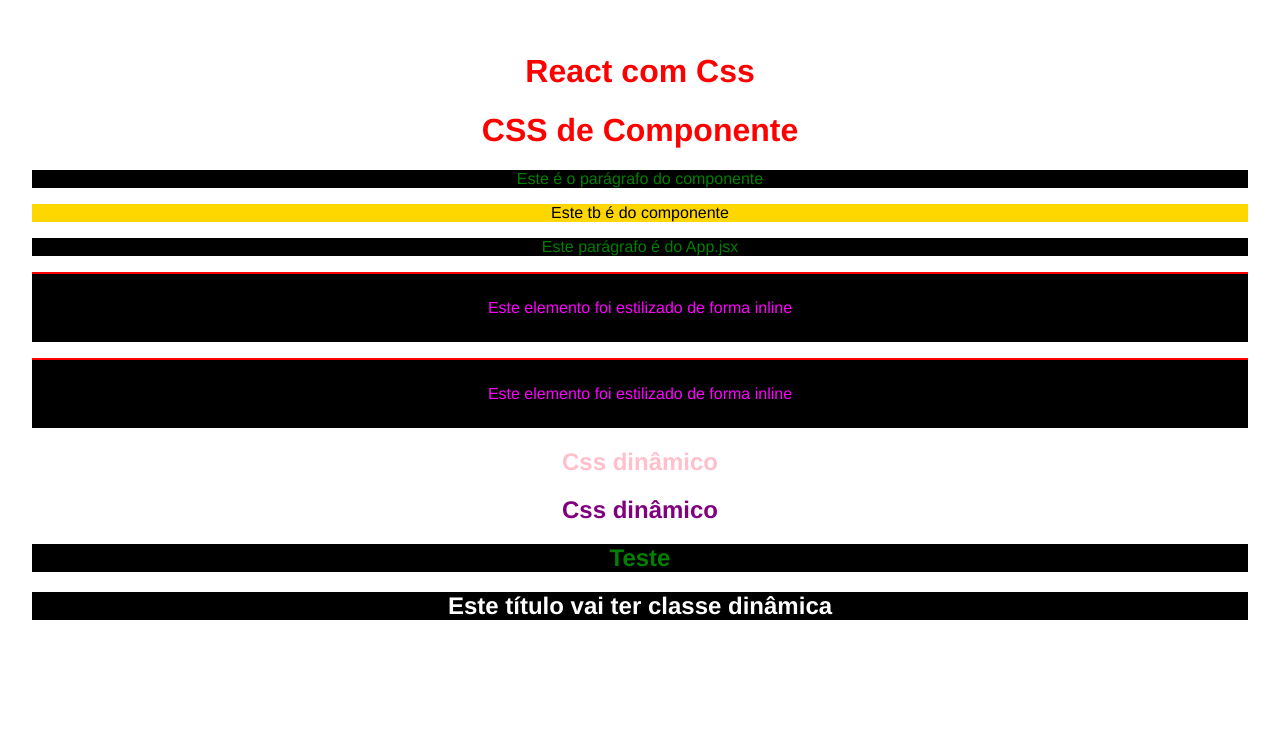
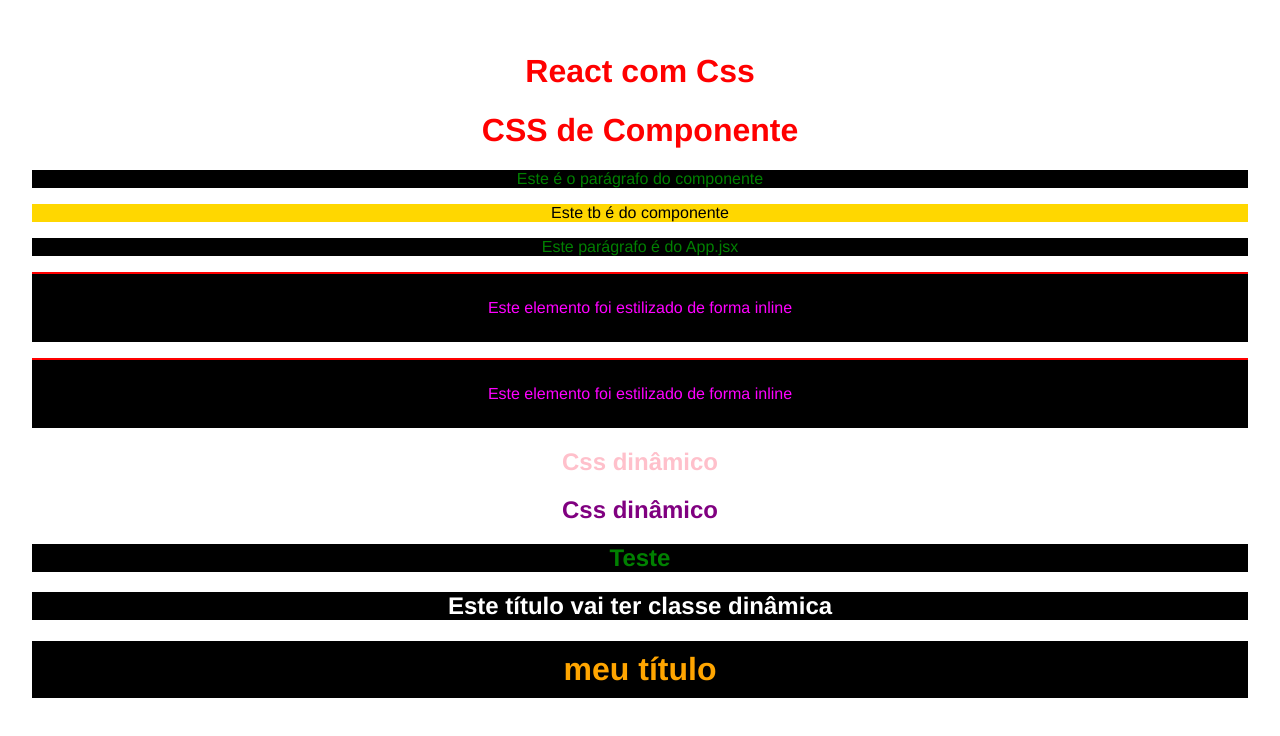
Before and after one commit to Thiago11112000/React-2025-curso-Hora-de-Codar, a React (Vite) app in the folder 4_CSS_REACT/css/: page / in a window 1280 px wide. Shown: the top 736 px of the page. Built offline with nearby package versions, Linux system fonts and the light colour scheme.

Commit message:
CSS Modules

```diff
--- a/4_CSS_REACT/css/src/App.jsx
+++ b/4_CSS_REACT/css/src/App.jsx
@@ -4,7 +4,7 @@
 import './components/MyComponent.css';
 import { useState } from 'react';
 import MyComponent from './components/MyComponent';
-
+import Title from './components/Title';
 function App() {
   const n = 15;
   const [name] = useState("Matheus");
@@ -34,6 +34,8 @@
       <h2 className={redTitle ? "red-title": "title" }>
          Este título vai ter classe dinâmica
          </h2>
+      {/* Css modules*/}
+      <Title/>
     </div>
   );
 }
--- /dev/null
+++ b/4_CSS_REACT/css/src/components/Title.jsx
@@ -0,0 +1,11 @@
+import styles from "./Title.module.css";
+
+const Title = () => {
+  return (
+    <div>
+        <h1 className={styles.my_title}>meu título</h1>
+    </div>
+  )
+}
+
+export default Title;
--- /dev/null
+++ b/4_CSS_REACT/css/src/components/Title.module.css
@@ -0,0 +1,5 @@
+.my_title{
+    color: orange;
+    background-color: black;
+    padding: 10px;
+}
```
